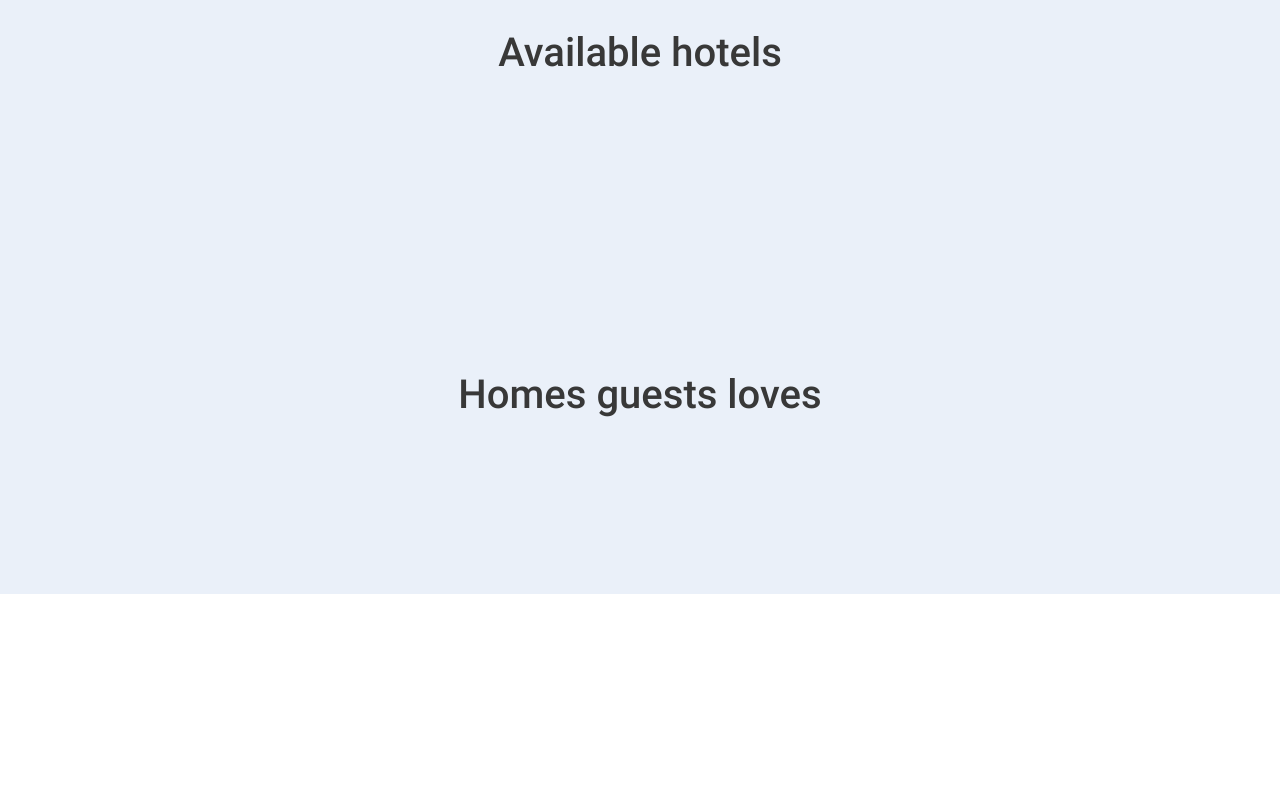
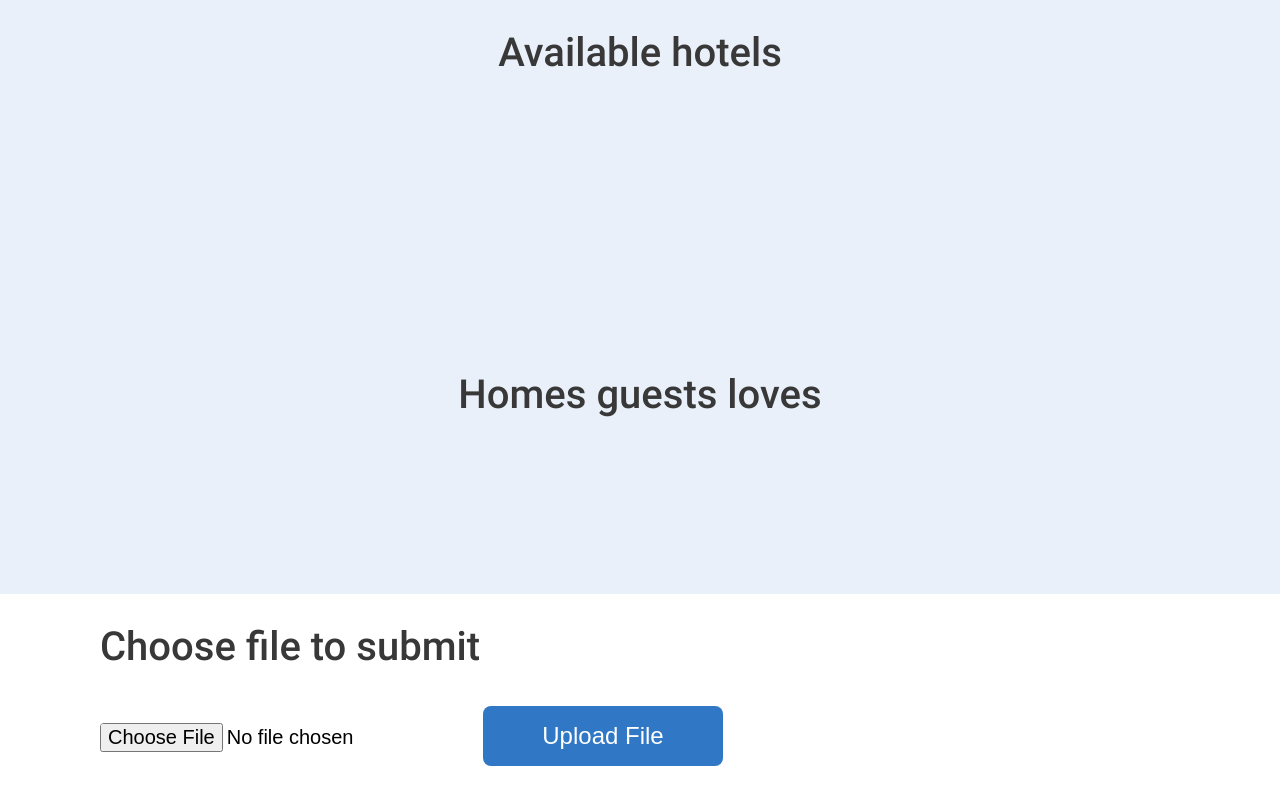
Before and after one commit to edditeddie/if-js, a website: page index.html in a window 1280 px wide. Shown: the part 967-1767 px from the top of the page. Before the commit the page ends 1561 px from the top, so only its background shows below. Drawn offline with Linux system fonts and the light colour scheme; no server answers.

Commit message:
add lesson-15

```diff
--- a/index.html
+++ b/index.html
@@ -12,6 +12,7 @@
         <link rel="stylesheet" href="src/lesson-11/styles/filter.css" />
         <link rel="stylesheet" href="src/lesson-10/styles/home-guests.css" />
         <link rel="stylesheet" href="styles/fonts.css" />
+        <link rel="stylesheet" href="src/lesson-15/downloadFile.css" />               <!--15 домашка на удаление-->
     </head>
     <body>
         <svg xmlns="http://www.w3.org/2000/svg" class="svg-sprite">
@@ -255,8 +256,17 @@
             <div class="homes-guests__wrapper" id="homes-guests-wrapper"></div>
         </section>
 
+        <section class="form">
+            <div class="form-container"> <h1 class="form-title">Choose file to submit</h1>
+                <form class="form-wrapper"> <label for="file" class="form-label"></label><br>
+                    <input type="file" name="file" accept="image/*" class="form-input signup-button" id="file"> <button class="form-button signup-button" type="submit">Upload File</button>
+                </form>
+            </div>
+        </section> <!--15 домашка на удаление-->
+
         <script type="module" src="src/lesson-11/main.js"></script>
         <script type="module" src="src/lesson-14/RenderSessionStorage.js"></script>           <!--блок Homes guests loves sessionstorage-->
+        <script type="module" src="src/lesson-15/downloadFile.js"></script><!--15 домашка на удаление-->
 
     </body>
 </html>
--- /dev/null
+++ b/src/lesson-15/downloadFile.css
@@ -0,0 +1,38 @@
+.form-container {
+    padding: 30px 100px;
+}
+
+.form-wrapper {
+    margin: 20px 0;
+    height: 60px;
+}
+.form-label {
+    font-weight: 500;
+    font-size: 24px;
+    line-height: 1.17em;
+    color: #3077C6;
+}
+.form-title {
+    font-weight: 500;
+    font-size: 40px;
+    line-height: 1.17em;
+    color: #383838;
+}
+
+.signup-button {
+    font-weight: 500;
+    font-size: 20px;
+    padding-left: 0;
+    height: 30px;
+    border-radius: 4px;
+}
+
+.form-button {
+    font-weight: 500;
+    font-size: 24px;
+    height: 60px;
+    width: 240px;
+    background: #3077c6;
+    color: #ffffff;
+    border-radius: 8px;
+}
--- /dev/null
+++ b/src/lesson-15/downloadFile.js
@@ -0,0 +1,18 @@
+const form = document.querySelector('.form-wrapper');
+const url = 'https://fe-student-api.herokuapp.com/api/file';
+
+form.addEventListener('submit', async (event) => {
+    event.preventDefault();
+    const fetchOptions = {
+        method: 'POST',
+        enctype: 'multipart/form-data',
+        body: new FormData(form),
+    };
+    try {
+        const response = await fetch(url, fetchOptions);
+        const result = await response.json();
+        console.log(`File '${result.fileName}' has been successfully uploaded.`);
+    } catch (error) {
+        console.log(error);
+    }
+});
```
